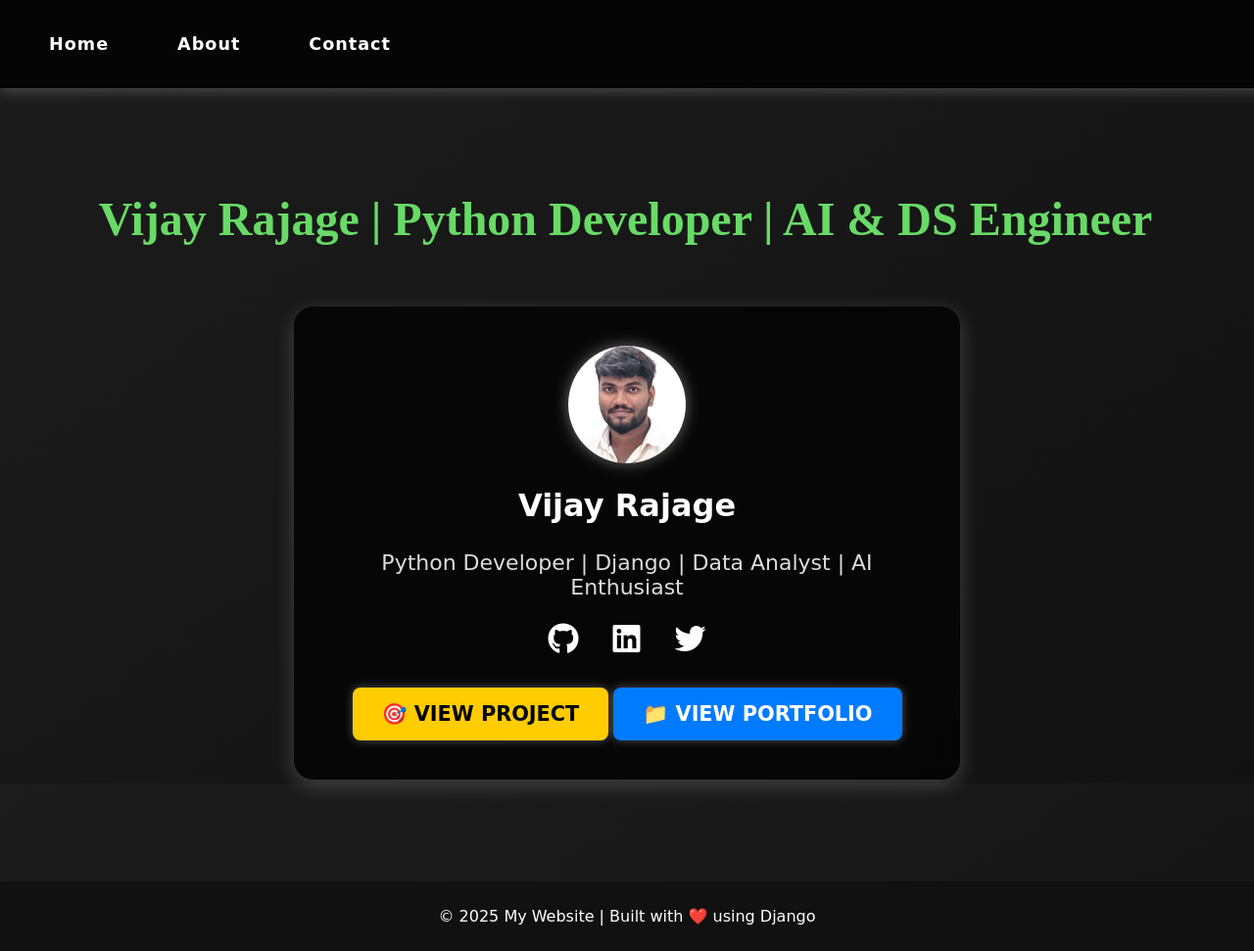
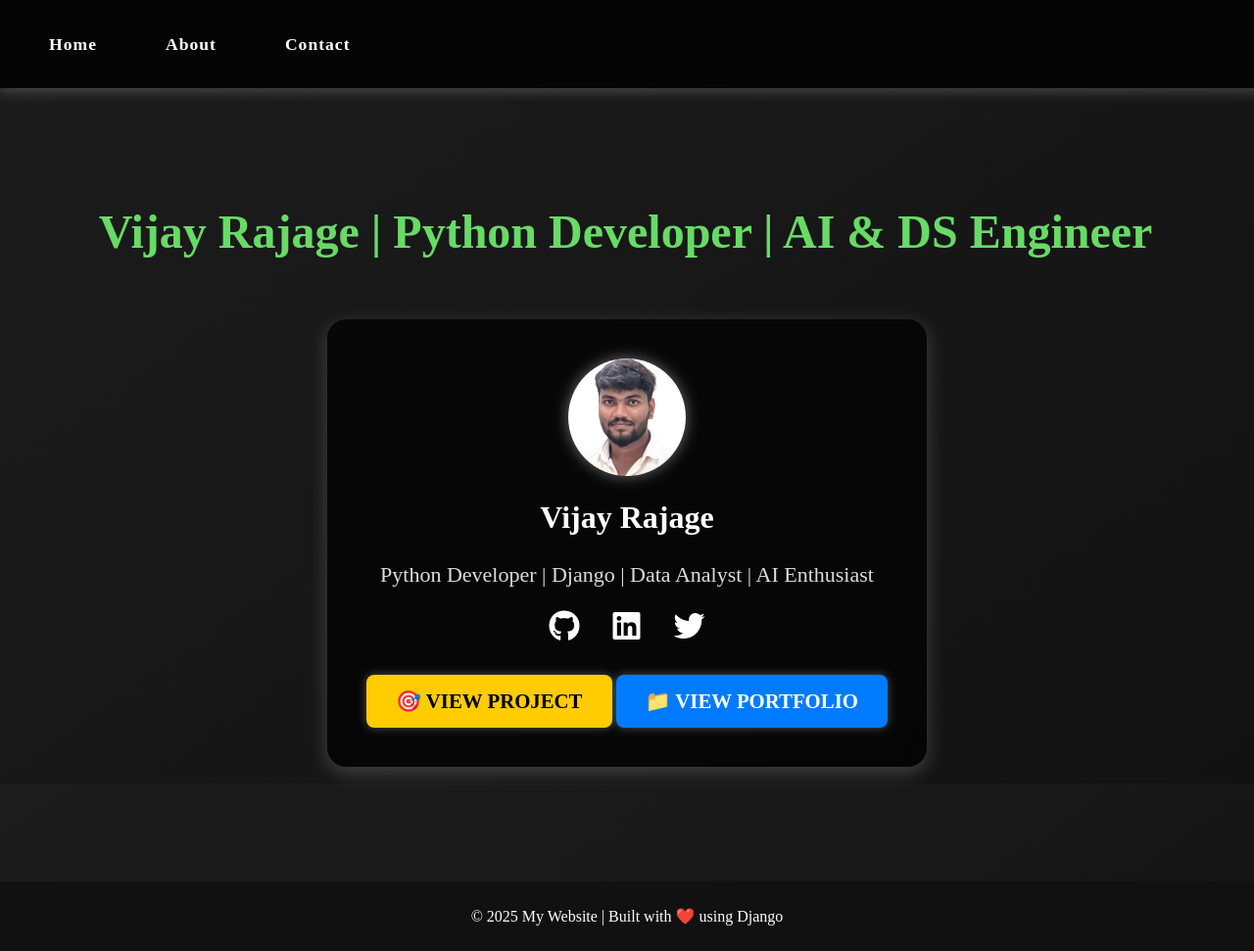
Before and after one commit to Akshara-Khaire/PROJECT-1, a Django app: page / in a window 1280 px wide. Shown: the whole page at 98% size. Run offline with Django 5.2, Linux system fonts and the light colour scheme; some libraries are stand-ins or nearby versions.

Commit message:
font changed

```diff
--- a/indProject/portfolio/templates/home.html
+++ b/indProject/portfolio/templates/home.html
@@ -19,7 +19,7 @@
 <style>
 
     body{
-        font-family: 'Brush Script MT', cursive;
+        font-family: "Times New Roman", Times, serif;
     }
 
     /* Improved Typing Effect */
@@ -37,9 +37,9 @@
         display: inline-block;
         overflow: hidden;
         border-right: 3px solid #ffcc00; /* Updated color */
-        white-space: nowrap;
+
         font-size: 3rem; /* Increased font size */
-        font-family: "Times New Roman", Times, serif;
+
         color: 	#68da66; /* White text */
         animation: typing 3.5s steps(40, end) forwards, blink-caret 0.75s step-end infinite;
     }
--- a/indProject/portfolio/templates/portfolio.html
+++ b/indProject/portfolio/templates/portfolio.html
@@ -12,7 +12,7 @@
     body {
         margin: 0;
         padding-top: 0; /* Remove extra top padding */
-        font-family: 'Brush Script MT', cursive;
+        font-family: "Times New Roman", Times, serif;
     }
 
 
```
